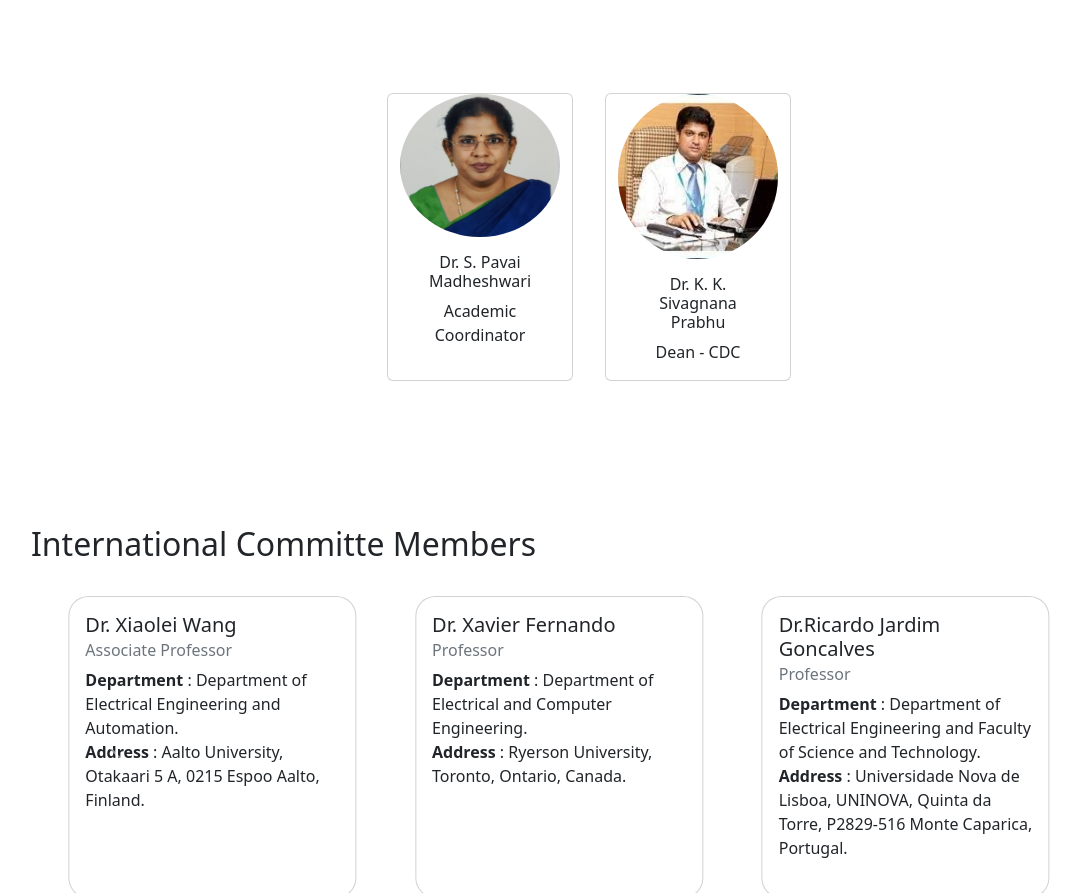
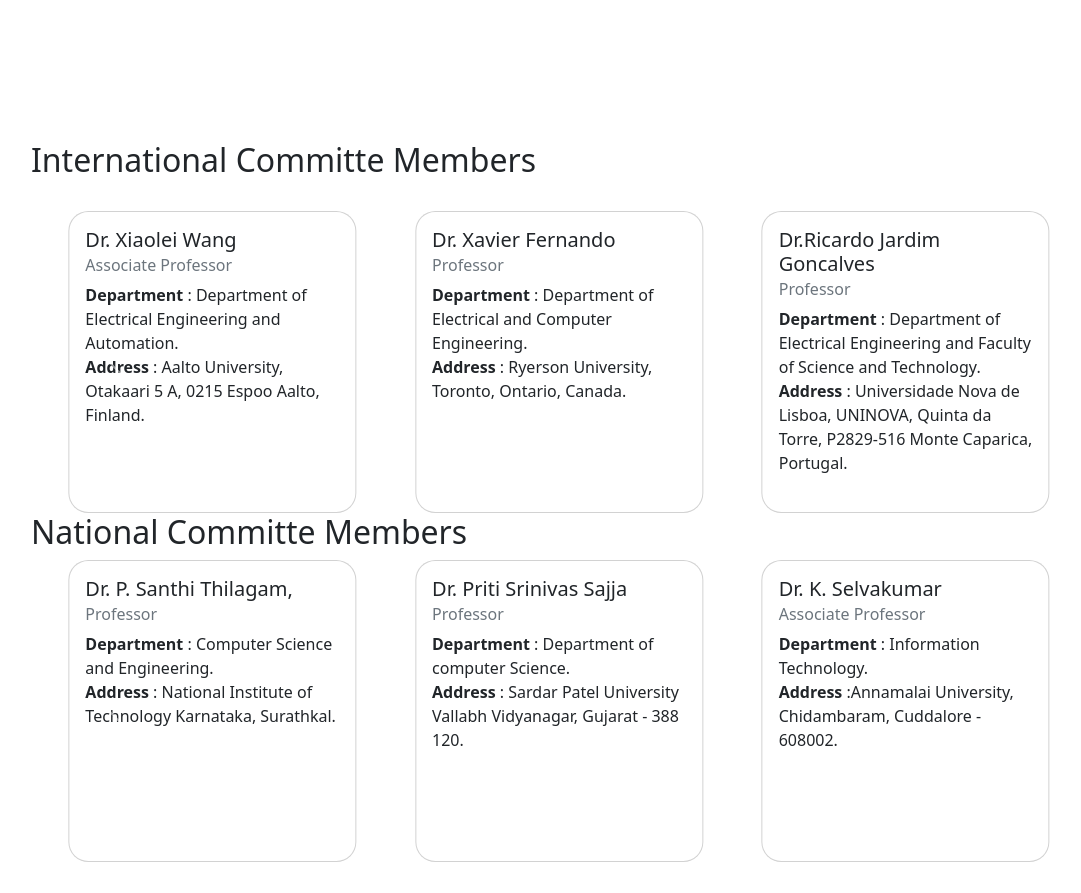
Before and after one commit to Naveenbalajivetrivel/conference, a plain HTML site: page comittee.html in a window 1280 px wide. Shown: the part 2312-3205 px from the top of the page, without its empty margins (51-1132 px from the left). Drawn offline with nearby package versions, Linux system fonts and the light colour scheme.

Commit message:
Add files via upload

```diff
--- a/comittee.html
+++ b/comittee.html
@@ -216,25 +216,6 @@
 						<div class="card-body text-center">
 							<h6 class="card-title">K.K. Thyagharajan</h6>
 							<p class="card-text">Dean - Research</p>
-
-						</div>
-					</div>
-
-										<div class="card col-xs-12 col-md-2 my-5 mx-3" >
-						<img class="card-img-top cus-rounded" src="assets/images/comittee/advisory/pavai.jpeg" style="height: 50% !important;" alt="Card image cap">
-						<div class="card-body text-center">
-							<h6 class="card-title">Dr. S. Pavai Madheshwari</h6>
-							<p class="card-text">Academic Coordinator</p>
-
-						</div>
-					</div>
-
-
-					<div class="card col-xs-12 col-md-2 my-5 mx-3" >
-						<img class="card-img-top cus-rounded" src="assets/images/Sivagnanaprabhu.jpg" alt="Card image cap">
-						<div class="card-body text-center">
-							<h6 class="card-title">Dr. K. K. Sivagnana Prabhu</h6>
-							<p class="card-text">Dean - CDC</p>
 
 						</div>
 					</div>
```
